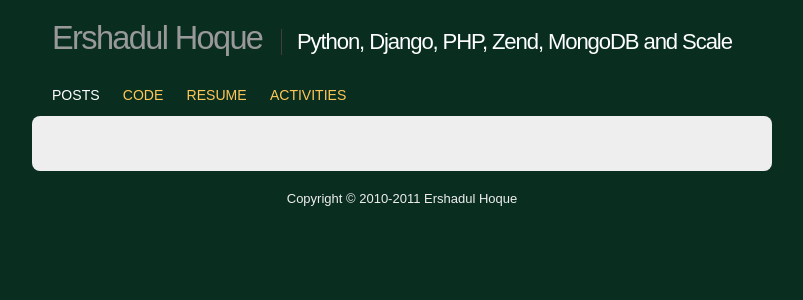
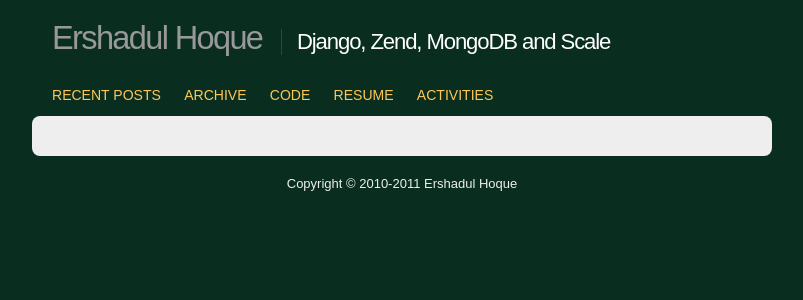
Before and after one commit to ershadul/djangoguys_v1, a Django app: template templates/index.html in a window 1280 px wide. Shown: the top 300 px of the page, without its empty margins (238-1041 px from the left). Run offline with Django 3.2, Linux system fonts and the light colour scheme; the template is opened without the code that fills it, so the values that code supplies are empty.

Commit message:
Refactored home page and added archive page

```diff
--- a/posts/urls.py
+++ b/posts/urls.py
@@ -3,5 +3,6 @@ from django.conf import settings
 
 urlpatterns = patterns('posts.views',
     url(r'^(?P<year>\d+)/(?P<month>\d+)/(?P<day>\d+)/(?P<slug>.*)', 'show_post'),
+	url(r'^archive', 'archive'),
     url(r'^$', 'index'),
 )
--- a/templates/base.html
+++ b/templates/base.html
@@ -31,13 +31,14 @@
         <div class="wrapper">
             <h1><a href="/" title="Ershadul Hoques's Blog">Ershadul Hoque</a></h1>
 
-            <h3>Python, Django, PHP, Zend, MongoDB and Scale</h3>
+            <h3>Django, Zend, MongoDB and Scale</h3>
         </div>
     </header>
 
     <nav id="navigation">
         <div class="wrapper">
-            <a class="active" href="/">Posts</a>
+            <a {% ifequal menu_index 0 %}class="active" {% endifequal %} href="/">Recent Posts</a>
+			<a {% ifequal menu_index 1 %}class="active" {% endifequal %} href="/archive/">Archive</a>
             <!--<a href="/tags/">Tags</a>-->
             <a href="http://www.github.com/ershadul">Code</a>
             <a href="http://bd.linkedin.com/in/ershadul">Resume</a>
--- a/templates/index.html
+++ b/templates/index.html
@@ -1,15 +1,16 @@
 {% extends "base.html" %}
 
+{% load custom_filters %}
+
 {% block content %}
-<ul>
     {% for post in posts %}
-        <li>
-            <article class="post">
-                <h2><a href="{{ post.get_absolute_url }}">{{ post.headline }}</a></h2>
-                <time><span class="month"><abbr>{{ post.pub_date|date:"F" }}</abbr></span> <span class="day">{{ post.pub_date|date:"d" }}</span> <span
-                        class="year">{{ post.pub_date|date:"Y" }}</span></time>
-            </article>
-        </li>
+          <article class="post">
+             <h2><a href="{{ post.get_absolute_url }}">{{ post.headline }}</a></h2>
+             <time><span class="month"><abbr>{{ post.pub_date|date:"F" }}</abbr></span> <span class="day">{{ post.pub_date|date:"d" }}</span> <span
+                     class="year">{{ post.pub_date|date:"Y" }}</span></time>
+			<div class="body">
+	            {{ post.body_text|pygmentize|safe }}
+	        </div>
+         </article>
     {% endfor %}
-</ul>
 {% endblock %}
```
Also changed, not shown: posts/views.py (+6 -2 lines), templates/archive.html (added, +13 -0 lines), 2 other files.
